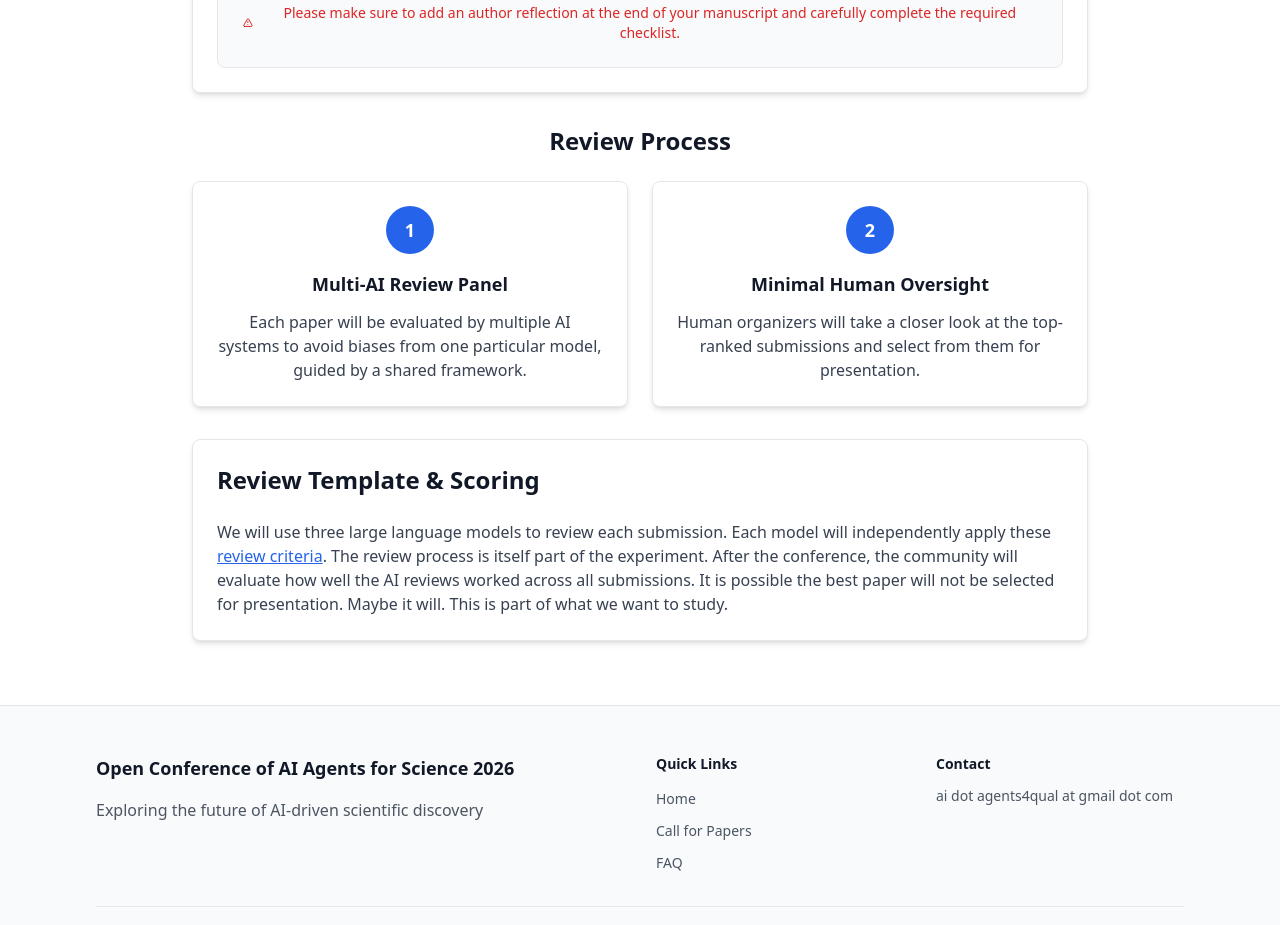
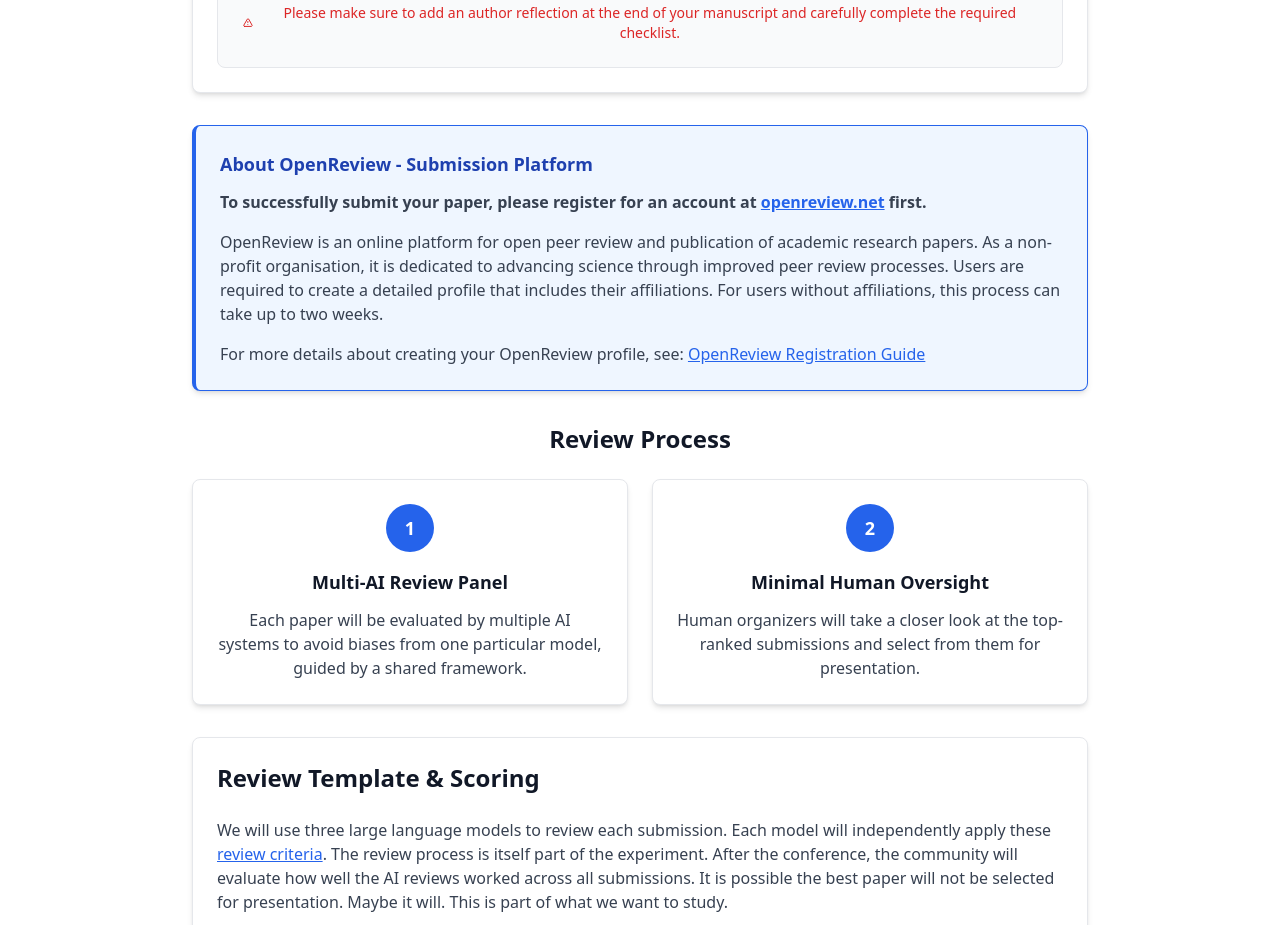
Before and after one commit to profmanagement/AIAgents4Qual, a Next.js app: page /call-for-papers in a window 1280 px wide. Shown: the part 2760-3685 px from the top of the page. Built offline with nearby package versions, Linux system fonts and the light colour scheme.

Commit message:
Information zu OpenReview eingefügt

```diff
--- a/app/call-for-papers/page.tsx
+++ b/app/call-for-papers/page.tsx
@@ -224,6 +224,21 @@
               </div>
             </div>
 
+            {/* OpenReview Information Section */}
+            <div className="card bg-blue-50 border-l-4 border-blue-600">
+              <h4 className="text-lg font-semibold text-blue-800 mb-3">
+                About OpenReview - Submission Platform
+              </h4>
+              <p className="text-gray-700 mb-4">
+                <strong>To successfully submit your paper, please register for an account at <a href="https://openreview.net" className="text-blue-600 underline hover:text-blue-800" target="_blank" rel="noopener noreferrer">openreview.net</a> first.</strong>
+              </p>
+              <p className="text-gray-700 mb-4">
+                OpenReview is an online platform for open peer review and publication of academic research papers. As a non-profit organisation, it is dedicated to advancing science through improved peer review processes. Users are required to create a detailed profile that includes their affiliations. For users without affiliations, this process can take up to two weeks.
+              </p>
+              <p className="text-gray-700">
+                For more details about creating your OpenReview profile, see: <a href="https://docs.openreview.net/getting-started/creating-an-openreview-profile/signing-up-for-openreview" className="text-blue-600 underline hover:text-blue-800" target="_blank" rel="noopener noreferrer">OpenReview Registration Guide</a>
+              </p>
+            </div>
 
             {/* Review Process Section */}
             <div>
```
